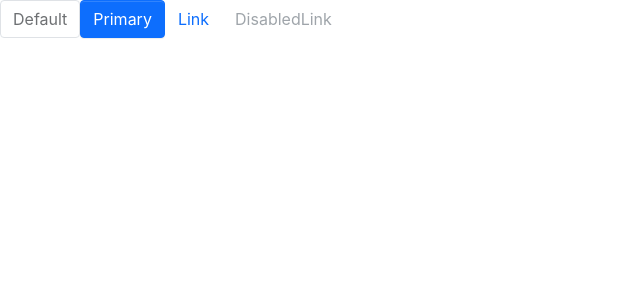
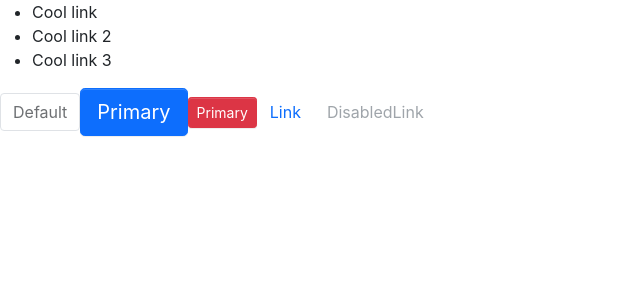
Before and after one commit to benjaminhuanghuang/react-ts-ui-lib, a React (Create React App) app in the folder ben-ui-lib/: page / in a window 1280 px wide. Shown: the top 300 px of the page, without its empty margins (0-640 px from the left). Built offline with nearby package versions, Linux system fonts and the light colour scheme.

Commit message:
menu basic

```diff
--- a/ben-ui-lib/src/App.tsx
+++ b/ben-ui-lib/src/App.tsx
@@ -2,11 +2,26 @@
 
 // Test
 import Button, { ButtonSize, ButtonType } from "./components/Button/button";
+import Menu from "./components/Menu/menu"
+import MenuItem from "./components/Menu/menuItem"
+
+
 function App() {
   return (
     <div className="App">
+       <Menu defaultIndex='0' onSelect={(index)=>{alert(index)}} mode='vertical' defaultOpenSubMenus={['2']}>
+        <MenuItem index="0">Cool link</MenuItem>
+        <MenuItem disabled index="1">Cool link 2</MenuItem>
+        {/* <SubMenu title="dropdown">
+          <MenuItem>dropdown 1</MenuItem>
+          <MenuItem>dropdown 2</MenuItem>
+        </SubMenu> */}
+        <MenuItem disabled index="2">Cool link 3</MenuItem>
+      </Menu>
+
       <Button disabled >Default</Button>
-      <Button btnType='primary'>Primary</Button>
+      <Button btnType='primary' size="lg">Primary</Button>
+      <Button btnType='danger' size="sm">Primary</Button>
       <Button btnType='link' href="http://google.com">Link</Button>
       <Button btnType='link' href="http://google.com" disabled>DisabledLink</Button>
 
--- /dev/null
+++ b/ben-ui-lib/src/components/Menu/menu.tsx
@@ -0,0 +1,85 @@
+import React, { FC, useState, createContext, CSSProperties } from "react";
+import classNames from "classnames";
+
+//
+import { MenuItemProps } from "./menuItem";
+
+type MenuMode = "horizontal" | "vertical";
+type SelectCallback = (selectedIndex: string) => void;
+
+export interface MenuProps {
+  defaultIndex?: string; // index of active item
+  className?: string;
+  mode?: MenuMode;
+  style?: CSSProperties;
+  onSelect?: SelectCallback;
+  /**设置子菜单的默认打开 只在纵向模式下生效 */
+  defaultOpenSubMenus?: string[];
+}
+
+// Shape of menu context
+interface IMenuContext {
+  index: string;
+  onSelect?: SelectCallback;
+  mode?: MenuMode;
+  defaultOpenSubMenus?: string[];
+}
+
+// Create context
+export const MenuContext = createContext<IMenuContext>({ index: "0" });
+
+export const Menu: FC<MenuProps> = (props) => {
+  const { className, mode, style, children, defaultIndex, onSelect, defaultOpenSubMenus } = props;
+
+  // set active menu item
+  const [currentActive, setActive] = useState(defaultIndex);
+
+  const classes = classNames("viking-menu", className, {
+    "menu-vertical": mode === "vertical",
+    "menu-horizontal": mode !== "vertical",
+  });
+
+  const handleClick = (index: string) => {
+    setActive(index);
+    if (onSelect) {
+      onSelect(index);
+    }
+  };
+
+  // context object
+  const passedContext: IMenuContext = {
+    index: currentActive ? currentActive : "0",   // type of currentActive is string | undefined
+    onSelect: handleClick,
+    mode,
+    defaultOpenSubMenus,
+  };
+
+  // Filter the children of the Menu and add 'index' property to MenuItem
+  const renderChildren = () => {
+    return React.Children.map(children, (child, index) => {
+      const childElement = child as React.FunctionComponentElement<MenuItemProps>;
+      const { displayName } = childElement.type;
+      if (displayName === "MenuItem" || displayName === "SubMenu") {
+        return React.cloneElement(childElement, {
+          index: index.toString(), // create index
+        });
+      } else {
+        console.error("Warning: Menu has a child which is not a MenuItem component");
+      }
+    });
+  };
+
+  return (
+    <ul className={classes} style={style} data-testid="test-menu">
+      {/* Pass context object to children */}
+      <MenuContext.Provider value={passedContext}>{renderChildren()}</MenuContext.Provider>
+    </ul>
+  );
+};
+Menu.defaultProps = {
+  defaultIndex: "0",
+  mode: "horizontal",
+  defaultOpenSubMenus: [],
+};
+
+export default Menu;
--- /dev/null
+++ b/ben-ui-lib/src/components/Menu/menuItem.tsx
@@ -0,0 +1,39 @@
+import React, { useContext } from 'react'
+import classNames from 'classnames'
+//
+import { MenuContext } from './menu'
+
+
+export interface MenuItemProps {
+  index?: string;
+  disabled?: boolean;
+  className?: string;
+  style?: React.CSSProperties;
+}
+
+const MenuItem: React.FC<MenuItemProps> = (props) => {
+  const { index, disabled, className, style, children } = props
+
+  // refer the context
+  const context = useContext(MenuContext)
+
+  const classes = classNames('menu-item', className, {
+    'is-disabled': disabled,
+    'is-active': context.index === index
+  })
+
+  const handleClick = () => {
+    if (context.onSelect && !disabled && (typeof index === 'string')) {
+      context.onSelect(index)
+    }
+  }
+  return (
+    <li className={classes} style={style} onClick={handleClick}>
+      {children}
+    </li>
+  )
+}
+
+MenuItem.displayName = 'MenuItem'
+
+export default MenuItem
```
Also changed, not shown: 1 other file (tests, documents, lock files or other folders).
